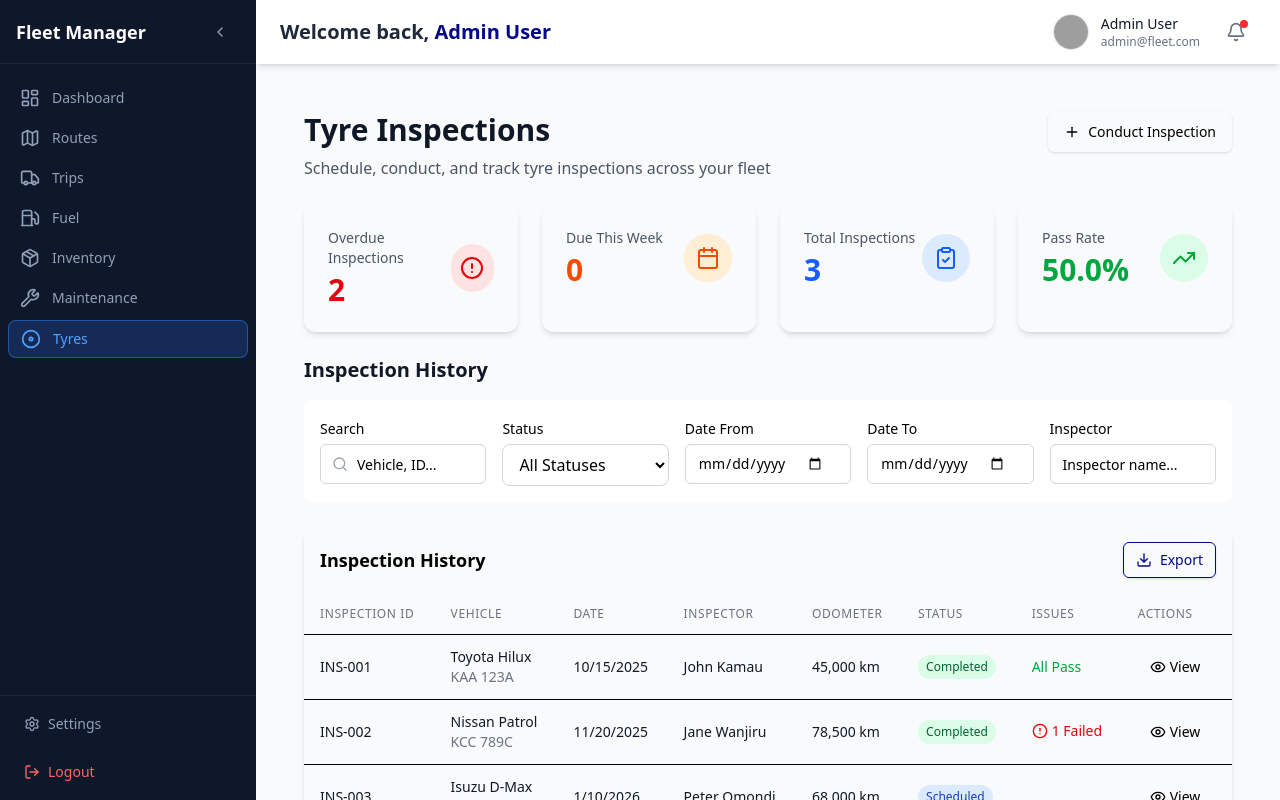
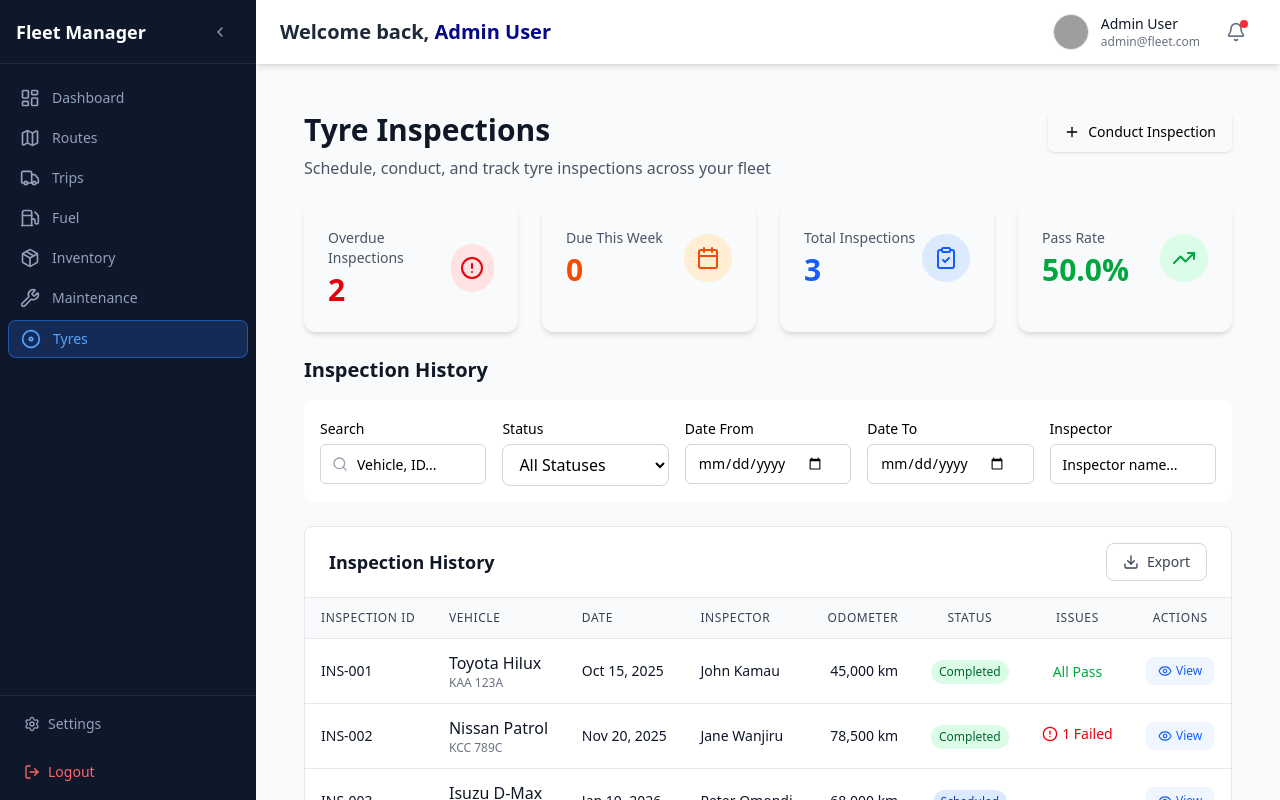
Before and after one commit to Endesha-Technologies/fleet-management-system, a Next.js app in the folder frontend/: page /tyres/inspections in a window 1280 px wide. Built offline with nearby package versions, Linux system fonts and the light colour scheme; grey boxes are pictures that could not be loaded.

Commit message:
Update InspectionTable to match InventoryTable format for consistent UI

```diff
--- a/frontend/components/features/tyres/InspectionTable.tsx
+++ b/frontend/components/features/tyres/InspectionTable.tsx
@@ -1,15 +1,5 @@
 'use client';
 
-import { Card } from '@/components/ui/card';
-import { Button } from '@/components/ui/button';
-import {
-  Table,
-  TableBody,
-  TableCell,
-  TableHead,
-  TableHeader,
-  TableRow,
-} from '@/components/ui/table';
 import type { TyreInspection } from '@/types/inspection';
 import { INSPECTION_STATUSES } from '@/constants/inspections';
 import { Eye, Download, AlertCircle } from 'lucide-react';
@@ -34,83 +24,155 @@ export function InspectionTable({ inspections, onView, onExport }: InspectionTab
     return inspection.tyreInspections.filter((t) => t.result === 'fail').length;
   };
 
+  const formatDate = (dateString: string) => {
+    return new Date(dateString).toLocaleDateString('en-US', {
+      year: 'numeric',
+      month: 'short',
+      day: 'numeric',
+    });
+  };
+
   return (
-    <Card className="overflow-hidden">
-      <div className="p-4 flex items-center justify-between">
-        <h2 className="text-lg font-semibold">Inspection History</h2>
+    <div className="space-y-4">
+      {/* Desktop Table View */}
+      <div className="bg-white border border-gray-200 rounded-lg overflow-hidden">
+        {/* Header */}
+        <div className="px-6 py-4 border-b border-gray-200 flex items-center justify-between">
+          <h2 className="text-lg font-semibold text-gray-900">Inspection History</h2>
           {onExport && (
-          <Button variant="outline" size="sm" onClick={onExport}>
-            <Download className="h-4 w-4 mr-2" />
+            <button
+              onClick={onExport}
+              className="inline-flex items-center gap-2 px-4 py-2 text-sm font-medium text-gray-700 bg-white border border-gray-300 rounded-lg hover:bg-gray-50 transition-colors"
+            >
+              <Download className="h-4 w-4" />
               Export
-          </Button>
+            </button>
           )}
         </div>
 
-      <Table>
-        <TableHeader>
-          <TableRow>
-            <TableHead>Inspection ID</TableHead>
-            <TableHead>Vehicle</TableHead>
-            <TableHead>Date</TableHead>
-            <TableHead>Inspector</TableHead>
-            <TableHead>Odometer</TableHead>
-            <TableHead>Status</TableHead>
-            <TableHead>Issues</TableHead>
-            <TableHead>Actions</TableHead>
-          </TableRow>
-        </TableHeader>
-        <TableBody>
+        {/* Table */}
+        <div className="overflow-x-auto">
+          <table className="w-full">
+            <thead>
+              <tr className="bg-gray-50 border-b border-gray-200">
+                <th className="px-4 py-3 text-left text-xs font-medium text-gray-700 uppercase tracking-wider">
+                  Inspection ID
+                </th>
+                <th className="px-4 py-3 text-left text-xs font-medium text-gray-700 uppercase tracking-wider">
+                  Vehicle
+                </th>
+                <th className="px-4 py-3 text-left text-xs font-medium text-gray-700 uppercase tracking-wider">
+                  Date
+                </th>
+                <th className="px-4 py-3 text-left text-xs font-medium text-gray-700 uppercase tracking-wider">
+                  Inspector
+                </th>
+                <th className="px-4 py-3 text-right text-xs font-medium text-gray-700 uppercase tracking-wider">
+                  Odometer
+                </th>
+                <th className="px-4 py-3 text-center text-xs font-medium text-gray-700 uppercase tracking-wider">
+                  Status
+                </th>
+                <th className="px-4 py-3 text-center text-xs font-medium text-gray-700 uppercase tracking-wider">
+                  Issues
+                </th>
+                <th className="px-4 py-3 text-center text-xs font-medium text-gray-700 uppercase tracking-wider">
+                  Actions
+                </th>
+              </tr>
+            </thead>
+            <tbody className="divide-y divide-gray-200">
               {inspections.length === 0 ? (
-            <TableRow>
-              <TableCell colSpan={8} className="text-center py-12 text-gray-500">
-                No inspections found
-              </TableCell>
-            </TableRow>
+                <tr>
+                  <td colSpan={8} className="px-4 py-8 text-center text-gray-500">
+                    <AlertCircle className="h-12 w-12 mx-auto mb-2 text-gray-400" />
+                    <p>No inspections found</p>
+                  </td>
+                </tr>
               ) : (
                 inspections.map((inspection) => {
                   const failedCount = getFailedTyresCount(inspection);
                   return (
-                <TableRow key={inspection.id}>
-                  <TableCell className="text-sm font-medium text-gray-900">{inspection.id}</TableCell>
-                  <TableCell className="text-sm">
-                    <div>
+                    <tr key={inspection.id} className="hover:bg-gray-50">
+                      <td className="px-4 py-3">
+                        <div className="text-sm font-medium text-gray-900">{inspection.id}</div>
+                      </td>
+                      <td className="px-4 py-3">
                         <div className="font-medium text-gray-900">{inspection.vehicleName}</div>
-                      <div className="text-gray-500">{inspection.vehicleRegistration}</div>
-                    </div>
-                  </TableCell>
-                  <TableCell className="text-sm text-gray-900">
-                    {new Date(inspection.inspectionDate).toLocaleDateString()}
-                  </TableCell>
-                  <TableCell className="text-sm text-gray-900">{inspection.inspectorName}</TableCell>
-                  <TableCell className="text-sm text-gray-900">{inspection.currentOdometer.toLocaleString()} km</TableCell>
-                  <TableCell className="text-sm">{getStatusBadge(inspection.status)}</TableCell>
-                  <TableCell className="text-sm">
+                        <div className="text-xs text-gray-500">{inspection.vehicleRegistration}</div>
+                      </td>
+                      <td className="px-4 py-3 text-sm text-gray-900">
+                        {formatDate(inspection.inspectionDate)}
+                      </td>
+                      <td className="px-4 py-3 text-sm text-gray-900">
+                        {inspection.inspectorName}
+                      </td>
+                      <td className="px-4 py-3 text-right text-sm font-medium text-gray-900">
+                        {inspection.currentOdometer.toLocaleString()} km
+                      </td>
+                      <td className="px-4 py-3 text-center">
+                        {getStatusBadge(inspection.status)}
+                      </td>
+                      <td className="px-4 py-3 text-center">
                         {failedCount > 0 && (
-                      <span className="inline-flex items-center gap-1 text-red-600">
+                          <span className="inline-flex items-center gap-1 text-sm text-red-600">
                             <AlertCircle className="h-4 w-4" />
                             {failedCount} Failed
                           </span>
                         )}
                         {failedCount === 0 && inspection.status === 'completed' && (
-                      <span className="text-green-600">All Pass</span>
+                          <span className="text-sm text-green-600">All Pass</span>
                         )}
-                  </TableCell>
-                  <TableCell className="text-sm">
-                    <Button
-                      variant="ghost"
-                      size="sm"
+                      </td>
+                      <td className="px-4 py-3 text-center">
+                        <button
                           onClick={() => onView?.(inspection.id)}
+                          className="inline-flex items-center gap-1 px-3 py-1.5 text-xs font-medium text-blue-600 hover:text-blue-700 bg-blue-50 hover:bg-blue-100 rounded-lg transition-colors"
                         >
-                      <Eye className="h-4 w-4 mr-1" />
+                          <Eye className="h-3.5 w-3.5" />
                           View
-                    </Button>
-                  </TableCell>
-                </TableRow>
+                        </button>
+                      </td>
+                    </tr>
                   );
                 })
               )}
-        </TableBody>
-      </Table>
-    </Card>
+            </tbody>
+          </table>
+        </div>
+      </div>
+
+      {/* Summary Stats */}
+      {inspections.length > 0 && (
+        <div className="bg-white border border-gray-200 rounded-lg p-4">
+          <div className="grid grid-cols-2 md:grid-cols-4 gap-4">
+            <div>
+              <div className="text-xs text-gray-500 uppercase tracking-wider">Total Inspections</div>
+              <div className="text-lg md:text-xl font-bold text-gray-900 mt-1">
+                {inspections.length}
+              </div>
+            </div>
+            <div>
+              <div className="text-xs text-gray-500 uppercase tracking-wider">Completed</div>
+              <div className="text-lg md:text-xl font-bold text-green-600 mt-1">
+                {inspections.filter(i => i.status === 'completed').length}
+              </div>
+            </div>
+            <div>
+              <div className="text-xs text-gray-500 uppercase tracking-wider">Pending</div>
+              <div className="text-lg md:text-xl font-bold text-yellow-600 mt-1">
+                {inspections.filter(i => i.status === 'pending').length}
+              </div>
+            </div>
+            <div>
+              <div className="text-xs text-gray-500 uppercase tracking-wider">Failed Tyres</div>
+              <div className="text-lg md:text-xl font-bold text-red-600 mt-1">
+                {inspections.reduce((sum, i) => sum + getFailedTyresCount(i), 0)}
+              </div>
+            </div>
+          </div>
+        </div>
+      )}
+    </div>
   );
 }
```
Also changed, not shown: 2 other files (tests, documents, lock files or other folders). Lines whose indentation alone changed are shown as unchanged.
